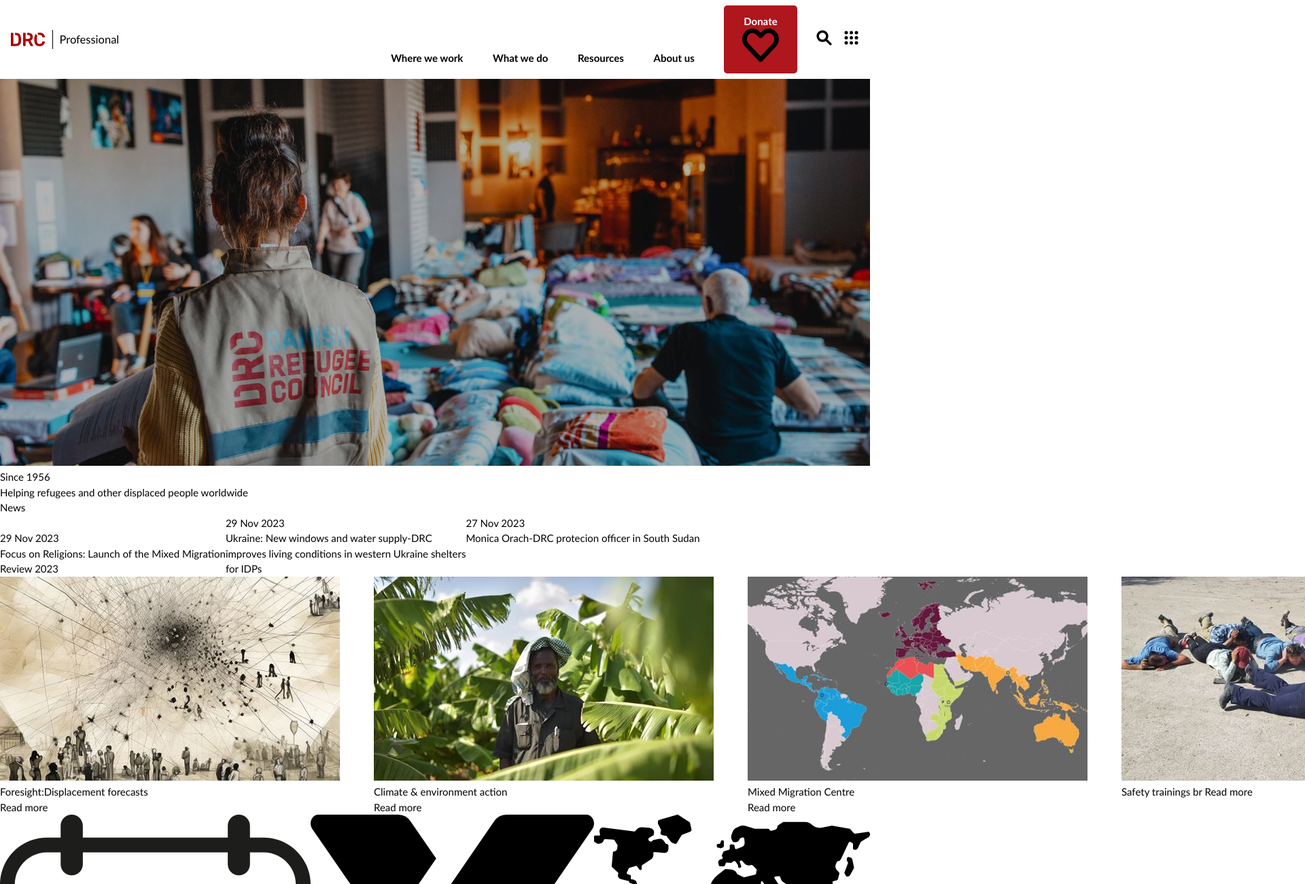
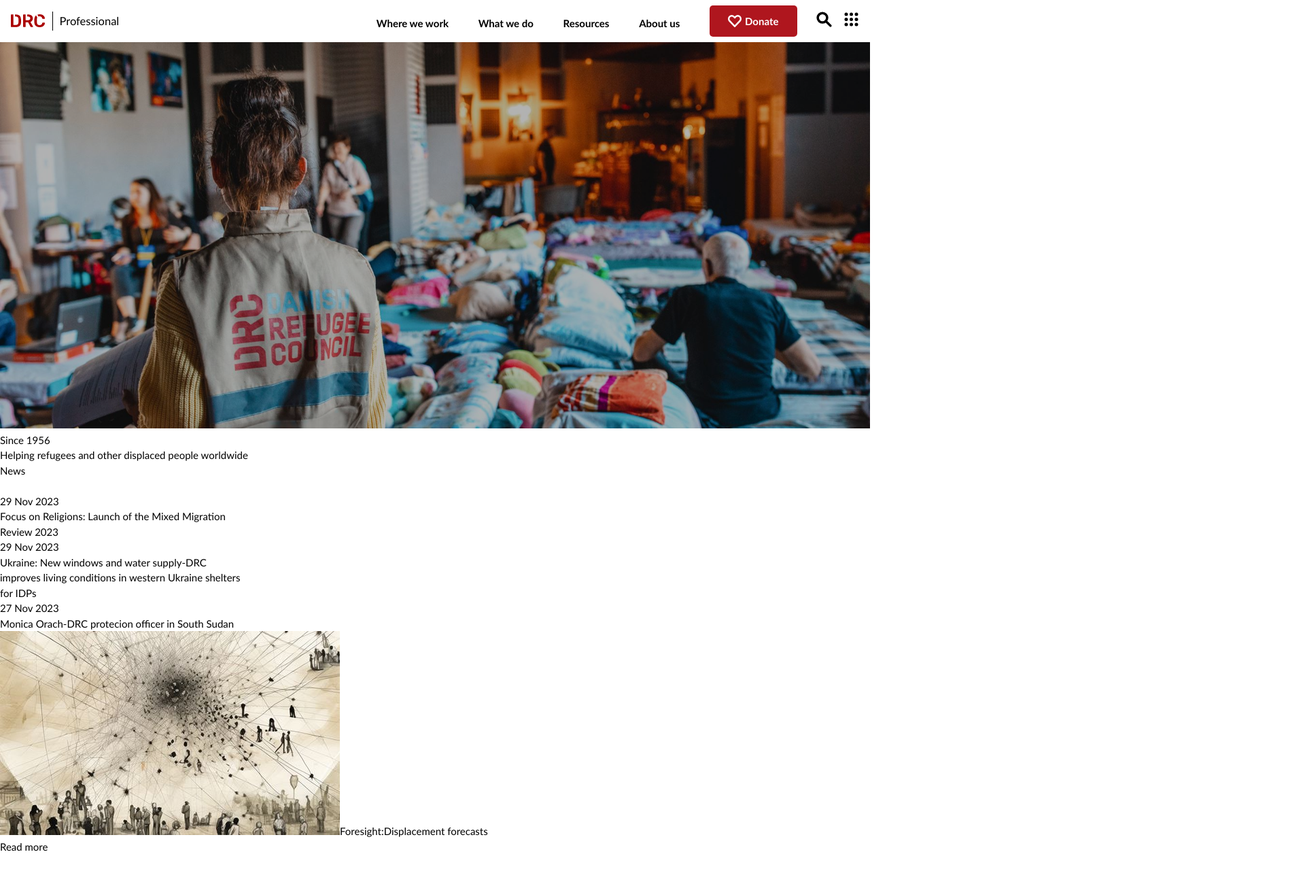
Before and after one commit to alex10340/trabalho-tweb, a plain HTML site: page index.html in a window 1280 px wide. Shown: the top 1300 px of the page at 68% size, 1920 px wide, since content can reach past the window. Drawn offline with Linux system fonts and the light colour scheme.

Commit message:
coraçao

```diff
--- a/estilos.scss
+++ b/estilos.scss
@@ -5,30 +5,6 @@
   margin: 0;
 }
 
-main .data{
-  display: flex;
-  flex-direction: row;
-}
-
-main .read{
-  display: flex;
-  flex-direction: row;
-}
-
-main .drc{
-  display: flex;
-  flex-direction: row;
-}
-
-main .more{
-  display: flex;
-  flex-direction: row;
-}
-
-footer .ftr{
-  display: flex;
-  flex-direction: row;
-}
 
 li, a{
   list-style: none;
@@ -66,13 +42,21 @@ header{
   flex-direction: row;
 }
 
-#donateButton{
-  background-color:#af161e;
+#donateButton {
+  display: flex;
+  align-items: center;
+  background-color: #af161e;
   color: white;
   font-weight: bold;
   border: none;
   border-radius: 5px;
   padding: 12px 27px;
+}
+
+.heart-icon {
+  width: 20px; /* Defina o tamanho da imagem do coração conforme necessário */
+  margin-right: 5px; /* Ajuste o espaçamento entre a imagem e o texto se necessário */
+  filter: invert(100%); /* Inverte a cor da imagem para branco */
 }
 
 #nav-links li{
--- a/index.html
+++ b/index.html
@@ -18,7 +18,15 @@
 			<li><a >What we do</a></li>
 			<li><a >Resources</a></li>
 			<li><a >About us</a></li>
-			<li id="donate"><button id="donateButton">Donate <img src="media/heart.svg"> </button></li>
+			<li id="donate">
+                <button id="donateButton">
+                    <img src="media/heart.svg" alt="Heart" class="heart-icon">
+                    Donate
+                </button>
+            </li>
+
+
+
 		</ul>
 		<div id="search"><img src="/media/search.svg" alt="Search"></div>
 		<div id="menu"><img src="/media/menu.svg" alt="Menu"></div>
```
Also changed, not shown: estilos.css, 1 other file.
